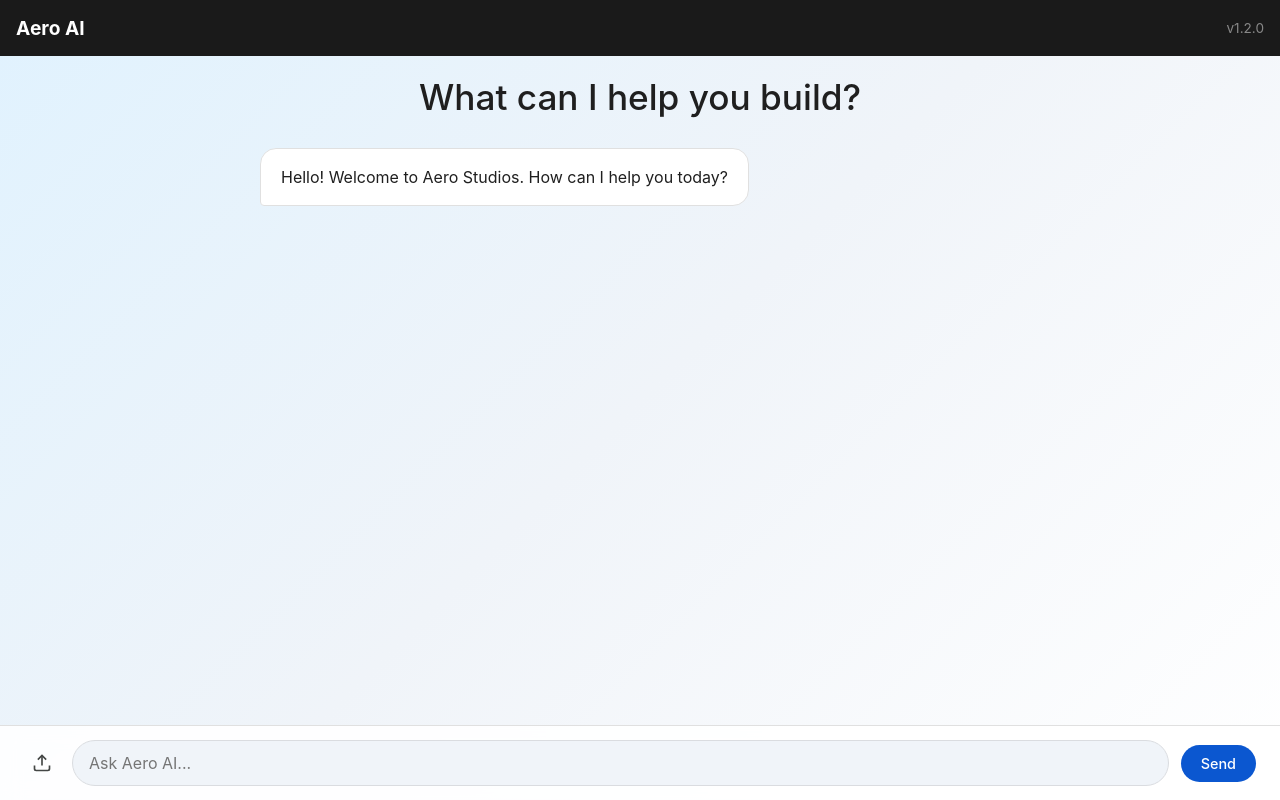
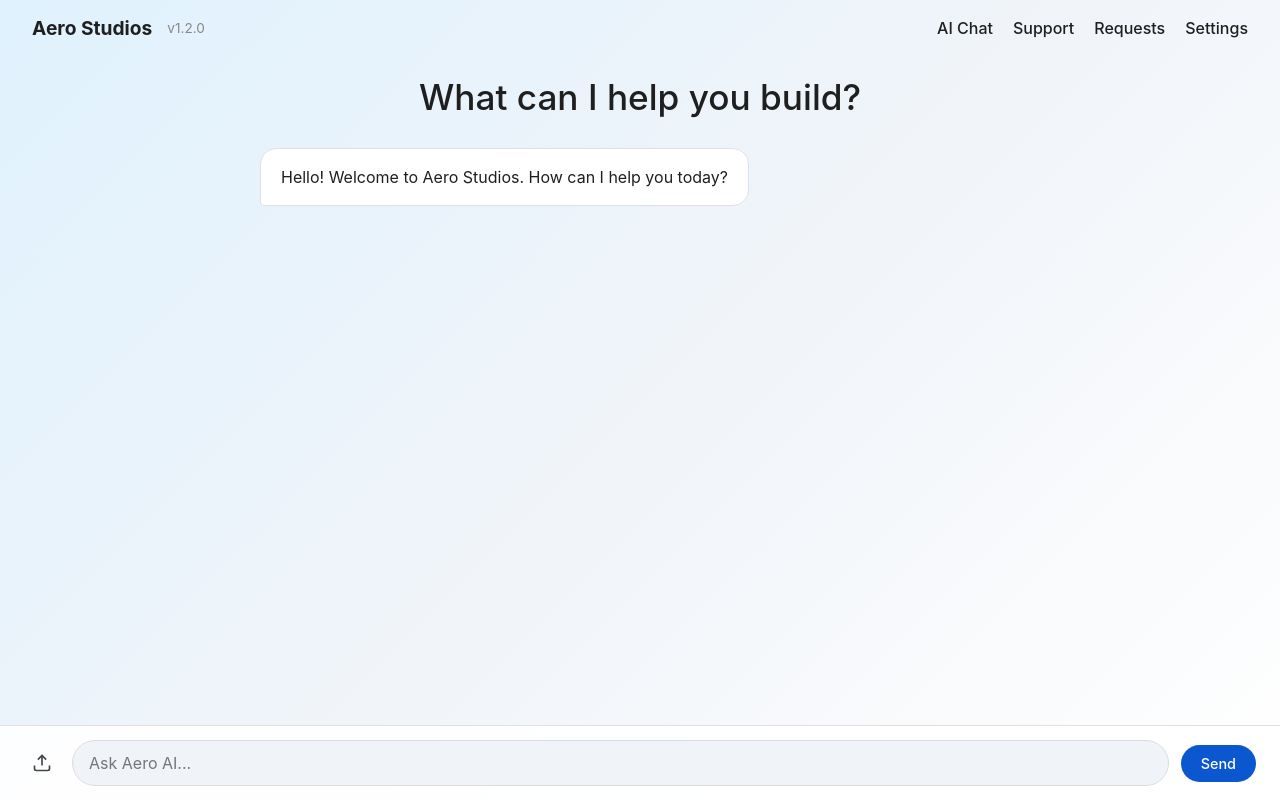
Before and after one commit to Ketchup9743/AeroStudios, a plain HTML site: page index.html in a window 1280 px wide. Drawn offline with Linux system fonts and the light colour scheme.

Commit message:
update navbar.html

```diff
--- a/navbar.html
+++ b/navbar.html
@@ -1,4 +1,13 @@
-<nav class="navbar" style="display: flex; align-items: center; justify-content: space-between; padding: 1rem; background: #1a1a1a; color: white;">
-    <span class="logo" style="font-weight: bold; font-size: 1.2rem;">Aero AI</span>
-    <a id="version-container" href="patch.html" style="text-decoration: none; font-size: 0.85rem; color: #888888; margin-left: 10px; cursor: pointer;"></a>
+<nav class="navbar" style="display: flex; align-items: center; justify-content: space-between; padding: 1rem 2rem; box-sizing: border-box;">
+    <div style="display: flex; align-items: center; gap: 15px;">
+        <span class="logo" style="font-weight: bold; font-size: 1.2rem;">Aero Studios</span>
+        <a id="version-container" href="patch.html" style="text-decoration: none; font-size: 0.85rem; color: #888888; cursor: pointer;"></a>
+    </div>
+
+    <div class="nav-links" style="display: flex; gap: 20px; align-items: center;">
+        <a href="index.html" style="text-decoration: none; color: inherit; font-weight: 500;">AI Chat</a>
+        <a href="support.html" style="text-decoration: none; color: inherit; font-weight: 500;">Support</a>
+        <a href="requests.html" style="text-decoration: none; color: inherit; font-weight: 500;">Requests</a>
+        <a href="settings.html" style="text-decoration: none; color: inherit; font-weight: 500;">Settings</a>
+    </div>
 </nav>
```
